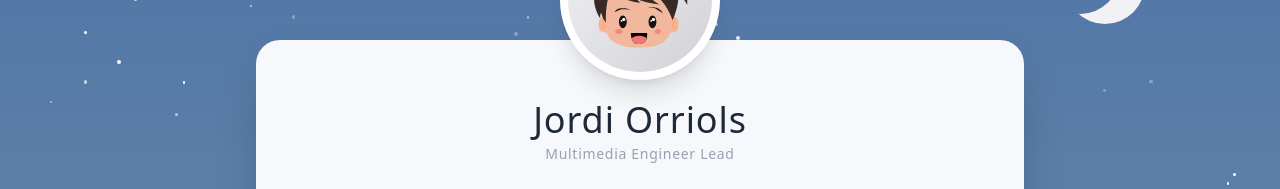
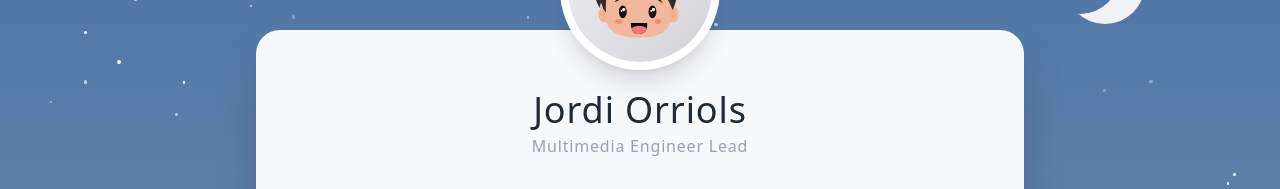
Before and after one commit to JordiOrriols/website, a React (Vite) app: page / in a window 1280 px wide. Shown: the part 226-415 px from the top of the page. Built offline with nearby package versions, Linux system fonts and the light colour scheme; no server answers.

Commit message:
chore: fix texts

```diff
--- a/src/pages/portfolio.tsx
+++ b/src/pages/portfolio.tsx
@@ -189,12 +189,12 @@ export default function Portfolio() {
               </div>
 
               {/* Name and Title */}
-              <div className="ml-4 mr-4 flex justify-between items-start flex-wrap gap-4">
+              <div className="ml-4 mr-4 mb-4 flex justify-between items-start flex-wrap gap-4">
                 <div className="text-center w-full mt-5">
                   <h1 className="text-4xl font-light text-gray-800 mb-1 tracking-wide">
                     Jordi Orriols
                   </h1>
-                  <p className="text-gray-400 text-sm tracking-wider">
+                  <p className="text-gray-400 text-m tracking-wider">
                     Multimedia Engineer Lead
                   </p>
                 </div>
```
